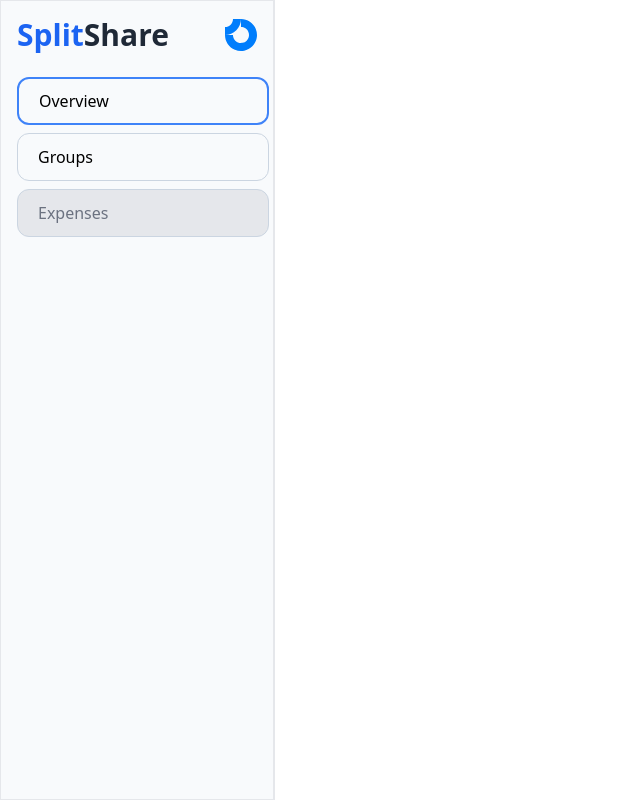
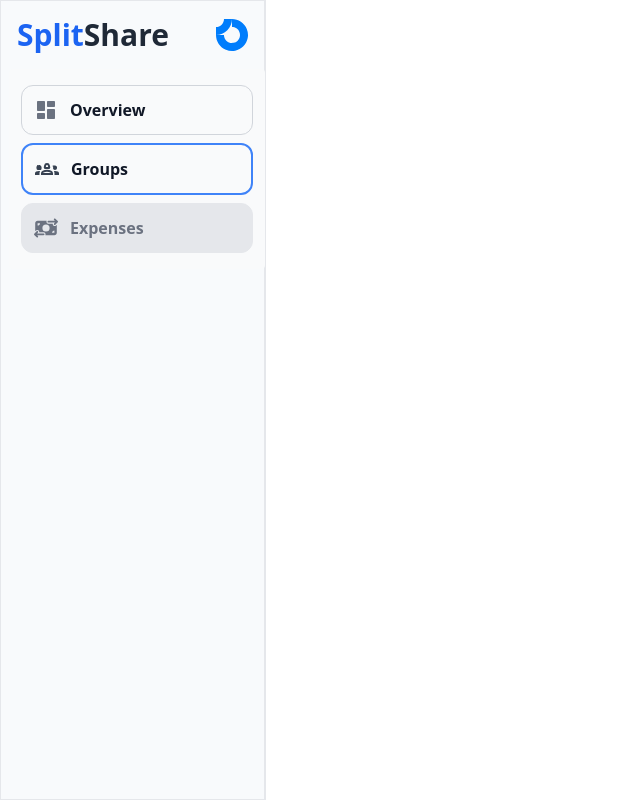
Before and after one commit to karols97/split-share, a React (Vite) app: page /groups in a window 1280 px wide. Shown: the whole page, without its empty margins (0-640 px from the left). Built offline with nearby package versions, Linux system fonts and the light colour scheme.

Commit message:
refactor: implement flowbite Sidebar

```diff
--- a/src/components/SidebarMenu.tsx
+++ b/src/components/SidebarMenu.tsx
@@ -1,12 +1,21 @@
-import { useNavigate } from "react-router-dom";
-import { useState } from "react";
+import { Sidebar } from "flowbite-react";
+import { useLocation, useNavigate } from "react-router-dom";
+import { RiDashboardFill } from "react-icons/ri";
+import { MdOutlineGroups2 } from "react-icons/md";
+import { FaMoneyBillTransfer } from "react-icons/fa6";
 
 export const SidebarMenu = () => {
   const navigate = useNavigate();
-  const [activeTab, setActiveTab] = useState("overview");
+  const location = useLocation().pathname;
+  const customTheme = {
+    item: {
+      base: "h-13 w-full flex items-center justify-center rounded-xl p-3 text-base font-semibold text-gray-900 hover:bg-blue-500 hover:bg-opacity-15 dark:text-white dark:hover:bg-gray-700 border border-gray-300",
+      active: "border-blue-500 border-2",
+    },
+  };
 
   return (
-    <div className="w-[275px] h-full border border-r-2 bg-slate-50">
+    <div className="w-[266px] h-full border border-r-2 bg-slate-50">
       <div className="flex flex-row items-center justify-between h-30 p-4">
         <div className="flex flex-row items-center">
           <h1 className="font-semibold text-3xl text-blue-600">Split</h1>
@@ -14,35 +23,27 @@ export const SidebarMenu = () => {
         </div>
         <img src="src\img\logo.svg" className="w-8"></img>
       </div>
-      <div className="mt-2 pl-4 pr-1">
-        <div
-          className={`w-full h-12 mt-2 border ${
-            activeTab === "overview" ? "border-blue-500 border-2" : "border-slate-300"
-          } rounded-xl hover:bg-blue-500 hover:bg-opacity-15 cursor-pointer`}
-          onClick={() => {
-            setActiveTab("overview");
-            navigate("/overview");
-          }}>
-          <h1 className="w-full h-full pl-5 content-center font-medium rounded-xl">Overview</h1>
-        </div>
-        <div
-          className={`w-full h-12 mt-2 border ${
-            activeTab === "groups" ? "border-blue-500 border-2" : "border-slate-300"
-          } rounded-xl hover:bg-blue-500 hover:bg-opacity-15 cursor-pointer`}
-          onClick={() => {
-            setActiveTab("groups");
-            navigate("/groups");
-          }}>
-          <h1 className="w-full h-full pl-5 content-center font-medium rounded-xl">Groups</h1>
-        </div>
-        <div
-          className={`w-full h-12 mt-2 border border-slate-300 bg-gray-200 rounded-xl cursor-not-allowed`}>
-          <h1 className="w-full h-full pl-5 content-center font-medium rounded-xl text-gray-500">
+      <Sidebar theme={customTheme} className="ml-2 w-64 h-fit">
+        <Sidebar.ItemGroup className="cursor-pointer">
+          <Sidebar.Item
+            active={location.includes("overview")}
+            onClick={() => navigate("/overview")}
+            icon={RiDashboardFill}>
+            Overview
+          </Sidebar.Item>
+          <Sidebar.Item
+            active={location.includes("groups")}
+            onClick={() => navigate("/groups")}
+            icon={MdOutlineGroups2}>
+            Groups
+          </Sidebar.Item>
+          <Sidebar.Item
+            icon={FaMoneyBillTransfer}
+            className="cursor-not-allowed bg-gray-200 hover:bg-gray-200 hover:bg-opacity-100 border-gray-200 text-gray-500">
             Expenses
-          </h1>
-        </div>
-      </div>
-      <div>{/* <SidebarMenu2 /> */}</div>
+          </Sidebar.Item>
+        </Sidebar.ItemGroup>
+      </Sidebar>
     </div>
   );
 };
```
